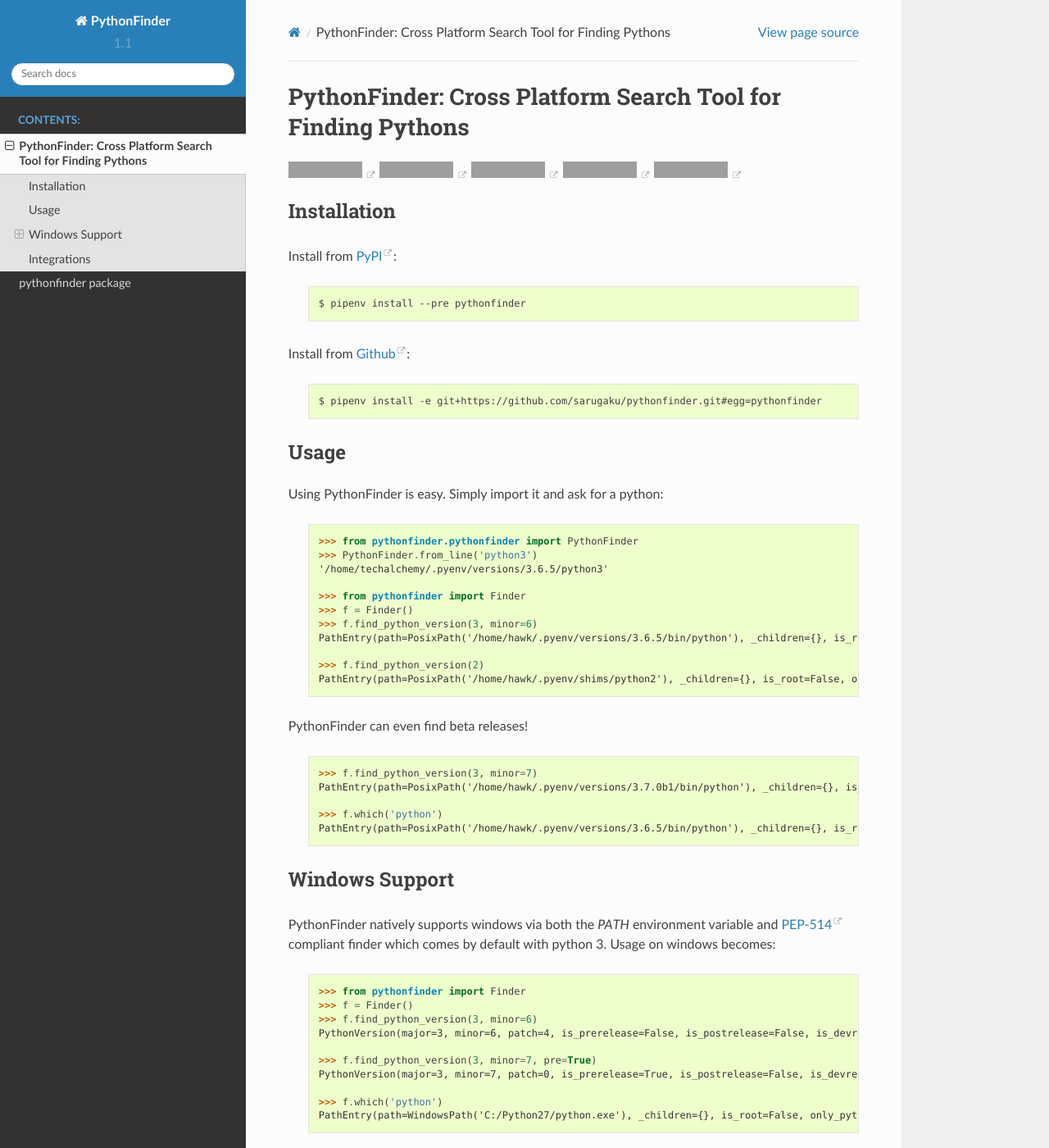
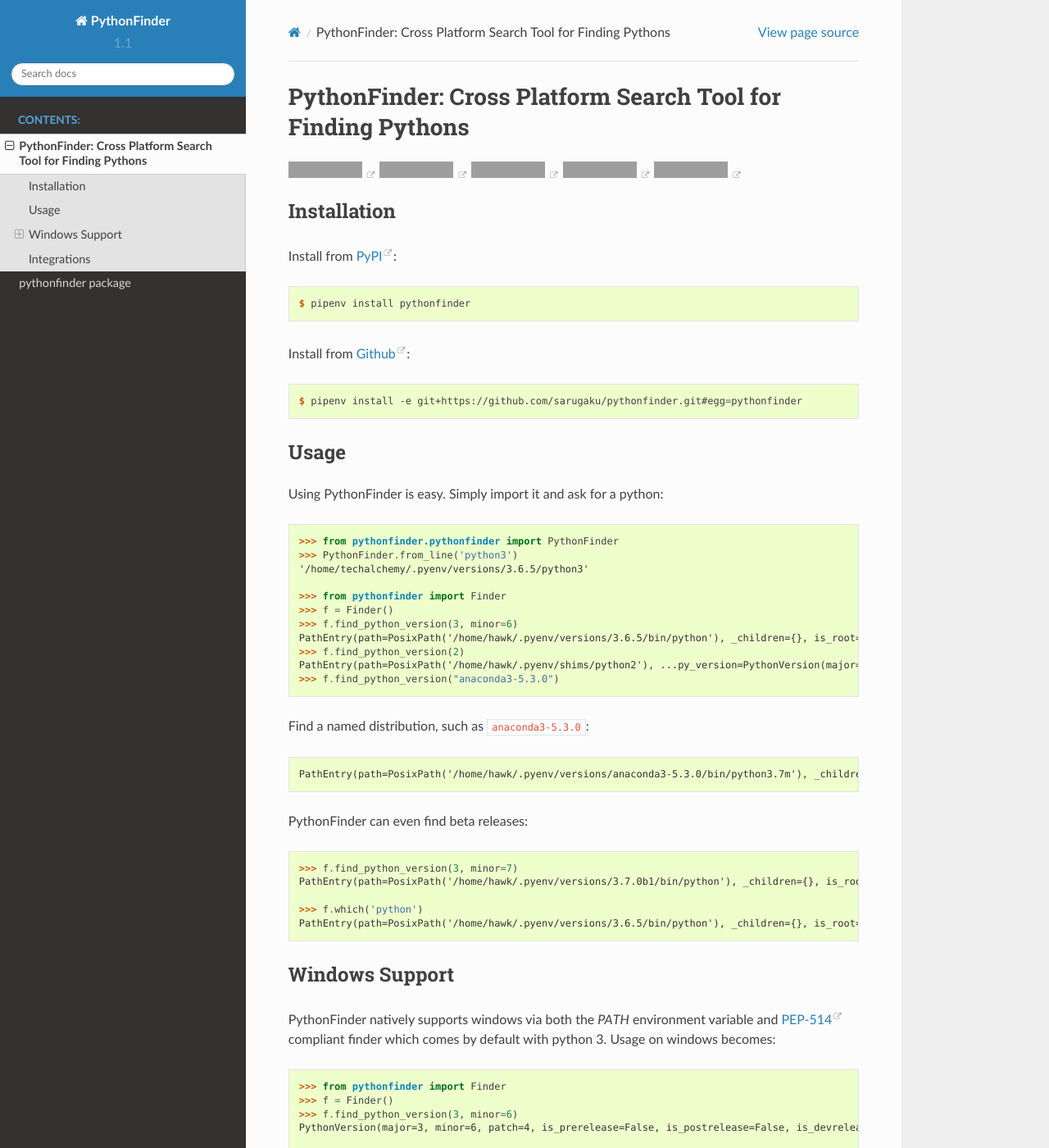
Before and after one commit to sarugaku/pythonfinder, a Sphinx documentation site: the page built from docs/quickstart.rst, in a window 1280 px wide and 1400 px high. Shown: the whole window at 82% size. Built offline with Sphinx 7.4.7 and the Read the Docs theme 2.0.0, drawn with Linux system fonts in a browser that asks for light colours; pages that are not in the unit, such as notebooks, are missing from menus; some of the changed text lies outside the part shown; grey boxes are pictures that could not be loaded.

Commit message:
Finalize updates
Signed-off-by: Dan Ryan <dan@danryan.co>

```diff
--- a/docs/conf.py
+++ b/docs/conf.py
@@ -56,7 +56,7 @@
 project = 'PythonFinder'
 copyright = '2018, Dan Ryan <dan@danryan.co>'
 author = 'Dan Ryan <dan@danryan.co>'
-
+autosummary_generate = True
 
 # -- General configuration ---------------------------------------------------
 
@@ -72,7 +72,9 @@
     'sphinx.ext.viewcode',
     'sphinx.ext.todo',
     'sphinx.ext.intersphinx',
-    'sphinx.ext.autosummary'
+    'sphinx.ext.autosummary',
+    'sphinx_autodoc_typehints',
+    'sphinx_click.ext'
 ]
 
 # Add any paths that contain templates here, relative to this directory.
@@ -110,8 +112,8 @@
 html_theme = "sphinx_rtd_theme"
 
 extlinks = {
-    'issue': ('https://github.com/techalchemy/pythonfinder/issues/%s', '#'),
-    'pull': ('https://github.com/techalchemy/pythonfinder/pull/%s', 'PR #'),
+    'issue': ('https://github.com/sarugaku/pythonfinder/issues/%s', '#'),
+    'pull': ('https://github.com/sarugaku/pythonfinder/pull/%s', 'PR #'),
 }
 html_theme_options = {
     'display_version': True,
--- a/docs/pythonfinder.models.rst
+++ b/docs/pythonfinder.models.rst
@@ -11,7 +11,7 @@
 
 .. toctree::
 
+   pythonfinder.models.mixins
    pythonfinder.models.path
-   pythonfinder.models.pyenv
    pythonfinder.models.python
    pythonfinder.models.windows
--- a/docs/pythonfinder.rst
+++ b/docs/pythonfinder.rst
@@ -20,6 +20,6 @@
 
    pythonfinder.cli
    pythonfinder.environment
-   pythonfinder.models
+   pythonfinder.exceptions
    pythonfinder.pythonfinder
    pythonfinder.utils
--- a/docs/quickstart.rst
+++ b/docs/quickstart.rst
@@ -22,13 +22,13 @@
 
 Install from `PyPI`_:
 
-  ::
+.. code-block:: console
 
-    $ pipenv install --pre pythonfinder
+    $ pipenv install pythonfinder
 
 Install from `Github`_:
 
-  ::
+.. code-block:: console
 
     $ pipenv install -e git+https://github.com/sarugaku/pythonfinder.git#egg=pythonfinder
 
@@ -44,7 +44,7 @@
 
 Using PythonFinder is easy.  Simply import it and ask for a python:
 
-  ::
+.. code-block:: pycon
 
     >>> from pythonfinder.pythonfinder import PythonFinder
     >>> PythonFinder.from_line('python3')
@@ -54,13 +54,19 @@
     >>> f = Finder()
     >>> f.find_python_version(3, minor=6)
     PathEntry(path=PosixPath('/home/hawk/.pyenv/versions/3.6.5/bin/python'), _children={}, is_root=False, only_python=False, py_version=PythonVersion(major=3, minor=6, patch=5, is_prerelease=False, is_postrelease=False, is_devrelease=False, version=<Version('3.6.5')>, architecture='64bit', comes_from=PathEntry(path=PosixPath('/home/hawk/.pyenv/versions/3.6.5/bin/python'), _children={}, is_root=True, only_python=False, py_version=None, pythons=None), executable=None), pythons=None)
+    >>> f.find_python_version(2)
+    PathEntry(path=PosixPath('/home/hawk/.pyenv/shims/python2'), ...py_version=PythonVersion(major=2, minor=7, patch=15, is_prerelease=False, is_postrelease=False, is_devrelease=False, version=<Version('2.7.15')>, architecture='64bit', comes_from=PathEntry(path=PosixPath('/home/hawk/.pyenv/shims/python2'), _children={}, is_root=True, only_python=False, py_version=None, pythons=None), executable=None), pythons=None)
+    >>> f.find_python_version("anaconda3-5.3.0")
 
-    >>> f.find_python_version(2)
-    PathEntry(path=PosixPath('/home/hawk/.pyenv/shims/python2'), _children={}, is_root=False, only_python=False, py_version=PythonVersion(major=2, minor=7, patch=15, is_prerelease=False, is_postrelease=False, is_devrelease=False, version=<Version('2.7.15')>, architecture='64bit', comes_from=PathEntry(path=PosixPath('/home/hawk/.pyenv/shims/python2'), _children={}, is_root=True, only_python=False, py_version=None, pythons=None), executable=None), pythons=None)
+Find a named distribution, such as ``anaconda3-5.3.0``:
 
-PythonFinder can even find beta releases!
+.. code-block:: pycon
 
-  ::
+    PathEntry(path=PosixPath('/home/hawk/.pyenv/versions/anaconda3-5.3.0/bin/python3.7m'), _children={'/home/hawk/.pyenv/versions/anaconda3-5.3.0/bin/python3.7m': ...}, only_python=False, name='anaconda3-5.3.0', _py_version=PythonVersion(major=3, minor=7, patch=0, is_prerelease=False, is_postrelease=False, is_devrelease=False,...))
+
+PythonFinder can even find beta releases:
+
+.. code-block:: pycon
 
     >>> f.find_python_version(3, minor=7)
     PathEntry(path=PosixPath('/home/hawk/.pyenv/versions/3.7.0b1/bin/python'), _children={}, is_root=False, only_python=False, py_version=PythonVersion(major=3, minor=7, patch=0, is_prerelease=True, is_postrelease=False, is_devrelease=False, version=<Version('3.7.0b1')>, architecture='64bit', comes_from=PathEntry(path=PosixPath('/home/hawk/.pyenv/versions/3.7.0b1/bin/python'), _children={}, is_root=True, only_python=False, py_version=None, pythons=None), executable=None), pythons=None)
@@ -74,7 +80,7 @@
 
 PythonFinder natively supports windows via both the *PATH* environment variable and `PEP-514 <https://www.python.org/dev/peps/pep-0514/>`_ compliant finder which comes by default with python 3. Usage on windows becomes:
 
-  ::
+.. code-block:: pycon
 
     >>> from pythonfinder import Finder
     >>> f = Finder()
@@ -92,7 +98,7 @@
 
 PythonFinder also provides **which** functionality across platforms, and it uses lazy loading and fast-returns to be performant at this task.
 
-  ::
+.. code-block:: pycon
 
     >>> f.which('cmd')
     PathEntry(path=WindowsPath('C:/windows/system32/cmd.exe'), _children={}, is_root=False, only_python=False, py_version=None, pythons=None)
@@ -110,13 +116,24 @@
 Architecture support
 ////////////////////
 
-PythonFinder supports architecture specific lookups on all platforms (coming soon):
+PythonFinder supports architecture specific lookups on all platforms:
+
+.. code-block:: pycon
+
+    >>> f.find_python_version(3, minor=6, arch="64")
+    PathEntry(path=PosixPath('/usr/bin/python3'), _children={'/usr/bin/python3': ...}, only_python=False, name='python3', _py_version=PythonVersion(major=3, minor=6, patch=7, is_prerelease=False, is_postrelease=False, is_devrelease=False, is_debug=False, version=<Version('3.6.7')>, architecture='64bit', comes_from=..., executable='/usr/bin/python3', name='python3'), _pythons=defaultdict(None, {}), is_root=False)
 
 
 Integrations
 *************
 
 * `Pyenv <https://github.com/pyenv/pyenv>`_
+* `ASDF <https://github.com/asdf-vm/asdf>`_
 * `PEP-514 <https://www.python.org/dev/peps/pep-0514/>`_
 * `Virtualenv <https://github.com/pypa/virtualenv>`_
 * `Pipenv <https://pipenv.org>`_
+
+
+.. click:: pythonfinder:cli
+   :prog: pyfinder
+   :show-nested:
--- a/docs/requirements.txt
+++ b/docs/requirements.txt
@@ -1,3 +1,4 @@
 sphinx
 sphinx-click
 sphinx_rtd_theme
+sphinx-autodoc-types
```
Also changed, not shown: README.rst (+30 -14 lines), 4 other files.
